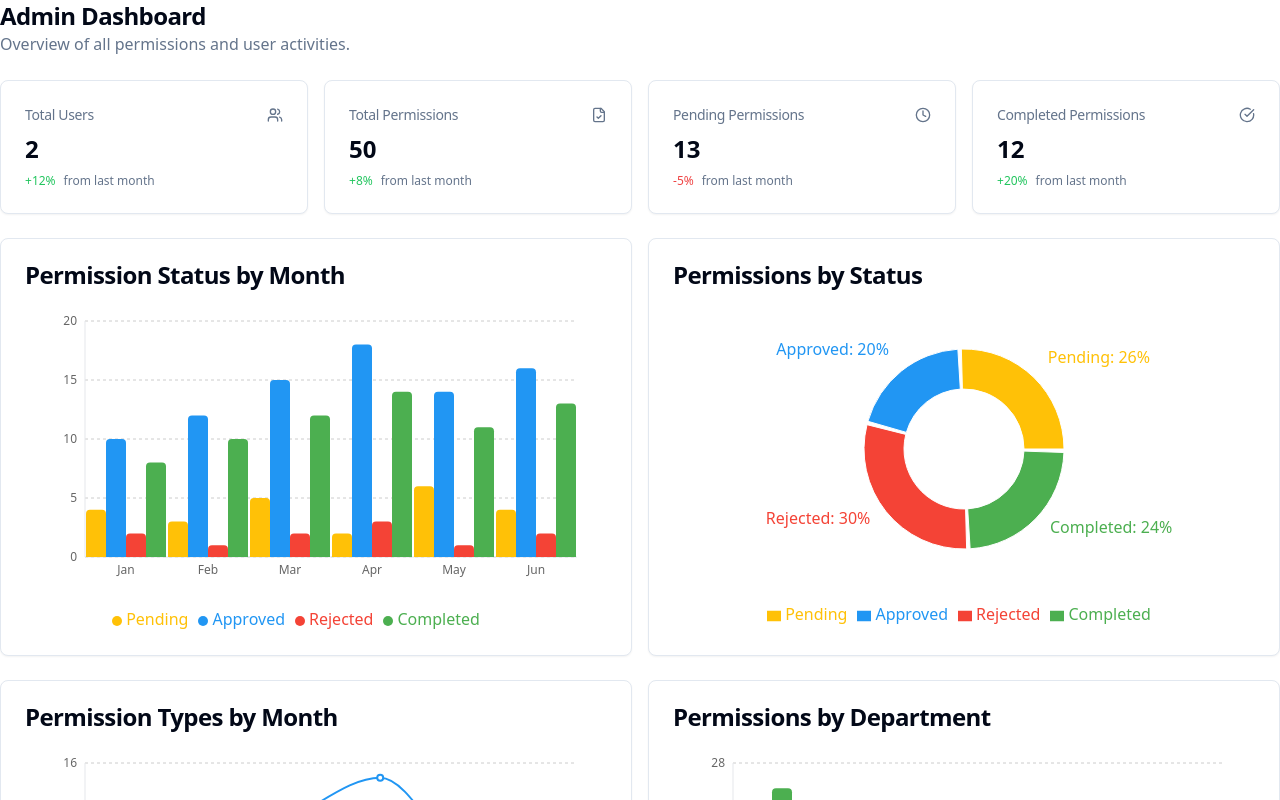
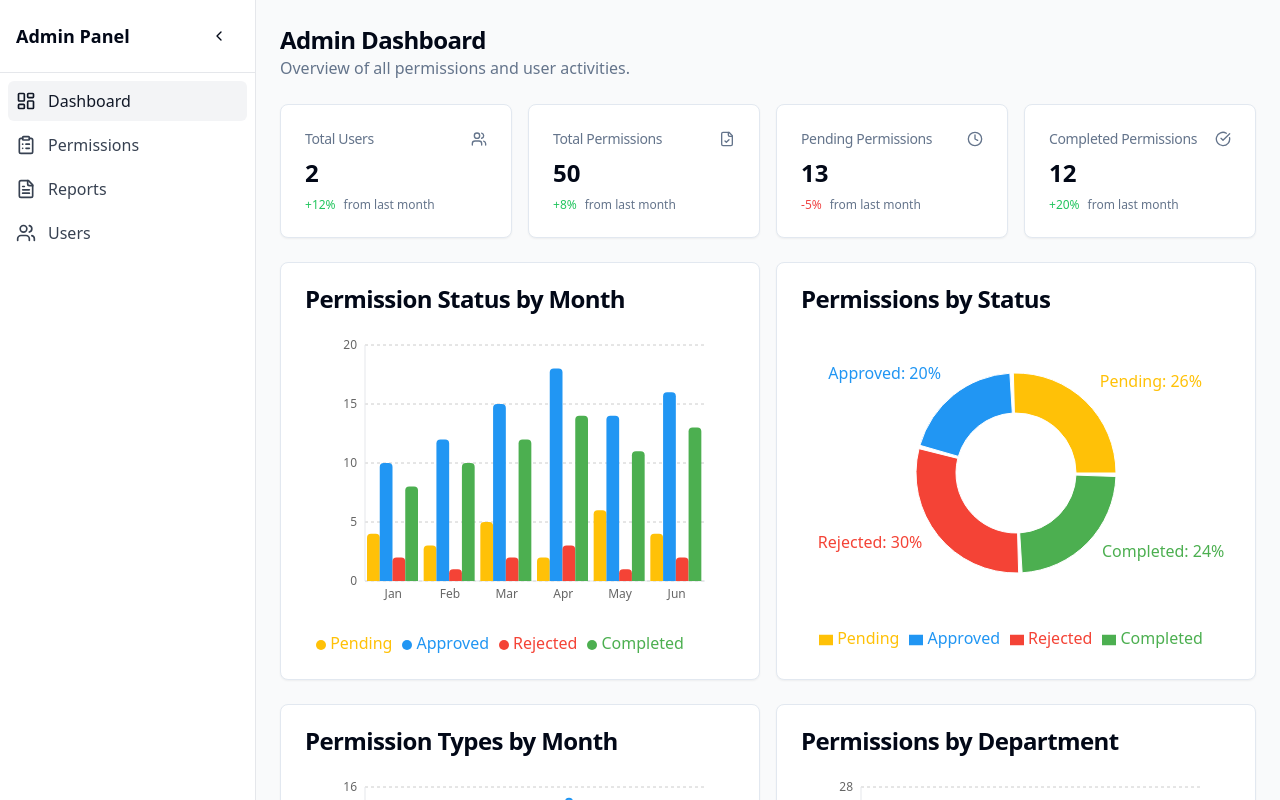
Before and after one commit to akbarpramudya/izin-dashboard-manager, a React (Vite) app: page /admin/dashboard in a window 1280 px wide. Shown: the top 800 px of the page. Built offline with nearby package versions, Linux system fonts and the light colour scheme.

Commit message:
Add admin sidebar navigation
Added sidebar navigation links for admin permissions, reports, and users to the admin dashboard.

```diff
--- a/src/pages/admin/AdminDashboard.tsx
+++ b/src/pages/admin/AdminDashboard.tsx
@@ -1,14 +1,27 @@
 
-import React from 'react';
+import React, { useState } from 'react';
+import { Link } from 'react-router-dom';
 import { DashboardCard } from '@/components/ui/dashboard/DashboardCard';
 import { BarChart } from '@/components/ui/dashboard/BarChart';
 import { PieChart } from '@/components/ui/dashboard/PieChart';
 import { LineChart } from '@/components/ui/dashboard/LineChart';
 import { getDashboardStats } from '@/lib/mock-data';
-import { Users, FileCheck, Clock, AlertCircle, CheckCircle, UserCheck } from 'lucide-react';
+import {
+  Users,
+  FileCheck,
+  Clock,
+  CheckCircle,
+  LayoutDashboard,
+  ClipboardList,
+  FileText,
+  ChevronLeft,
+  ChevronRight
+} from 'lucide-react';
+import { Button } from '@/components/ui/button';
 
 const AdminDashboard = () => {
   const stats = getDashboardStats();
+  const [collapsed, setCollapsed] = useState(false);
 
   // Mock data for charts
   const monthlyData = [
@@ -44,8 +57,70 @@ const AdminDashboard = () => {
     { name: 'Jun', sick: 5, vacation: 11, personal: 4, other: 3 },
   ];
 
+  const toggleSidebar = () => {
+    setCollapsed(!collapsed);
+  };
+
   return (
-    <div className="space-y-6">
+    <div className="flex h-screen bg-gray-50">
+      {/* Sidebar */}
+      <div className={`bg-white border-r border-gray-200 transition-all duration-300 ease-in-out ${collapsed ? 'w-16' : 'w-64'}`}>
+        <div className="p-4 flex items-center justify-between border-b border-gray-200">
+          {!collapsed && <span className="font-semibold text-lg">Admin Panel</span>}
+          <Button
+            variant="ghost"
+            size="icon"
+            onClick={toggleSidebar}
+            className="ml-auto"
+          >
+            {collapsed ? <ChevronRight size={18} /> : <ChevronLeft size={18} />}
+          </Button>
+        </div>
+        <nav className="p-2">
+          <ul className="space-y-1">
+            <li>
+              <Link
+                to="/admin/dashboard"
+                className="flex items-center p-2 rounded-md text-gray-900 bg-gray-100"
+              >
+                <LayoutDashboard size={20} />
+                {!collapsed && <span className="ml-3">Dashboard</span>}
+              </Link>
+            </li>
+            <li>
+              <Link
+                to="/admin/permissions"
+                className="flex items-center p-2 rounded-md text-gray-700 hover:bg-gray-100 hover:text-gray-900"
+              >
+                <ClipboardList size={20} />
+                {!collapsed && <span className="ml-3">Permissions</span>}
+              </Link>
+            </li>
+            <li>
+              <Link
+                to="/admin/reports"
+                className="flex items-center p-2 rounded-md text-gray-700 hover:bg-gray-100 hover:text-gray-900"
+              >
+                <FileText size={20} />
+                {!collapsed && <span className="ml-3">Reports</span>}
+              </Link>
+            </li>
+            <li>
+              <Link
+                to="/admin/users"
+                className="flex items-center p-2 rounded-md text-gray-700 hover:bg-gray-100 hover:text-gray-900"
+              >
+                <Users size={20} />
+                {!collapsed && <span className="ml-3">Users</span>}
+              </Link>
+            </li>
+          </ul>
+        </nav>
+      </div>
+
+      {/* Main content */}
+      <div className="flex-1 overflow-auto">
+        <div className="p-6 space-y-6">
           <div>
             <h1 className="text-2xl font-bold tracking-tight">Admin Dashboard</h1>
             <p className="text-muted-foreground">
@@ -120,6 +195,8 @@ const AdminDashboard = () => {
             />
           </div>
         </div>
+      </div>
+    </div>
   );
 };
 
```
Lines whose indentation alone changed are shown as unchanged.
